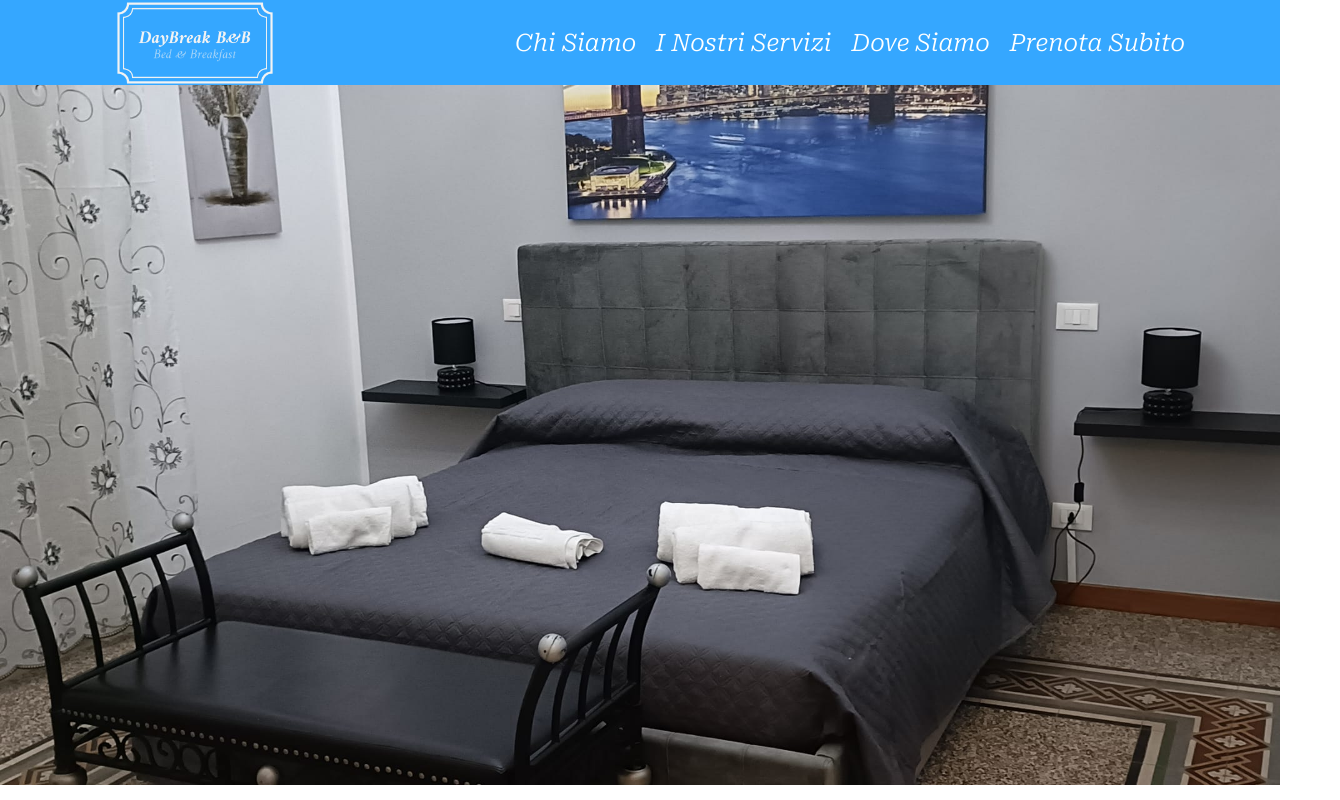
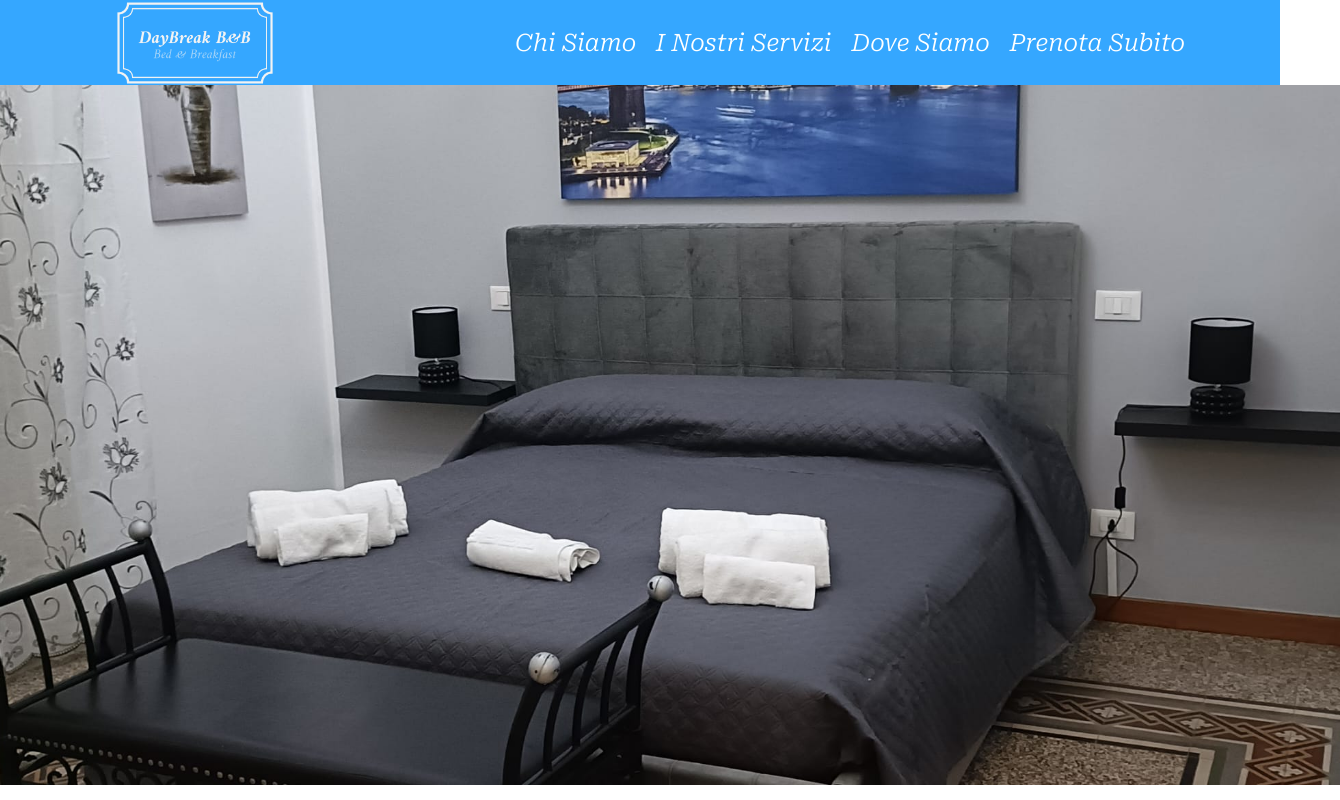
Before and after one commit to PeppeTll/Daybreak-B-B, a plain HTML site: page index.html in a window 1280 px wide. Shown: the top 800 px of the page, 1340 px wide, since content can reach past the window. Drawn offline with Linux system fonts and the light colour scheme; a web font is replaced by a local one.

Commit message:
fix slider width

```diff
--- a/style.css
+++ b/style.css
@@ -748,7 +748,7 @@ a {
   }
 
   .slider {
-    width: 100vw;
+    width: 1400px;
     margin: 0 auto;
     height: 700px;
     border-bottom-left-radius: 20px;
```
